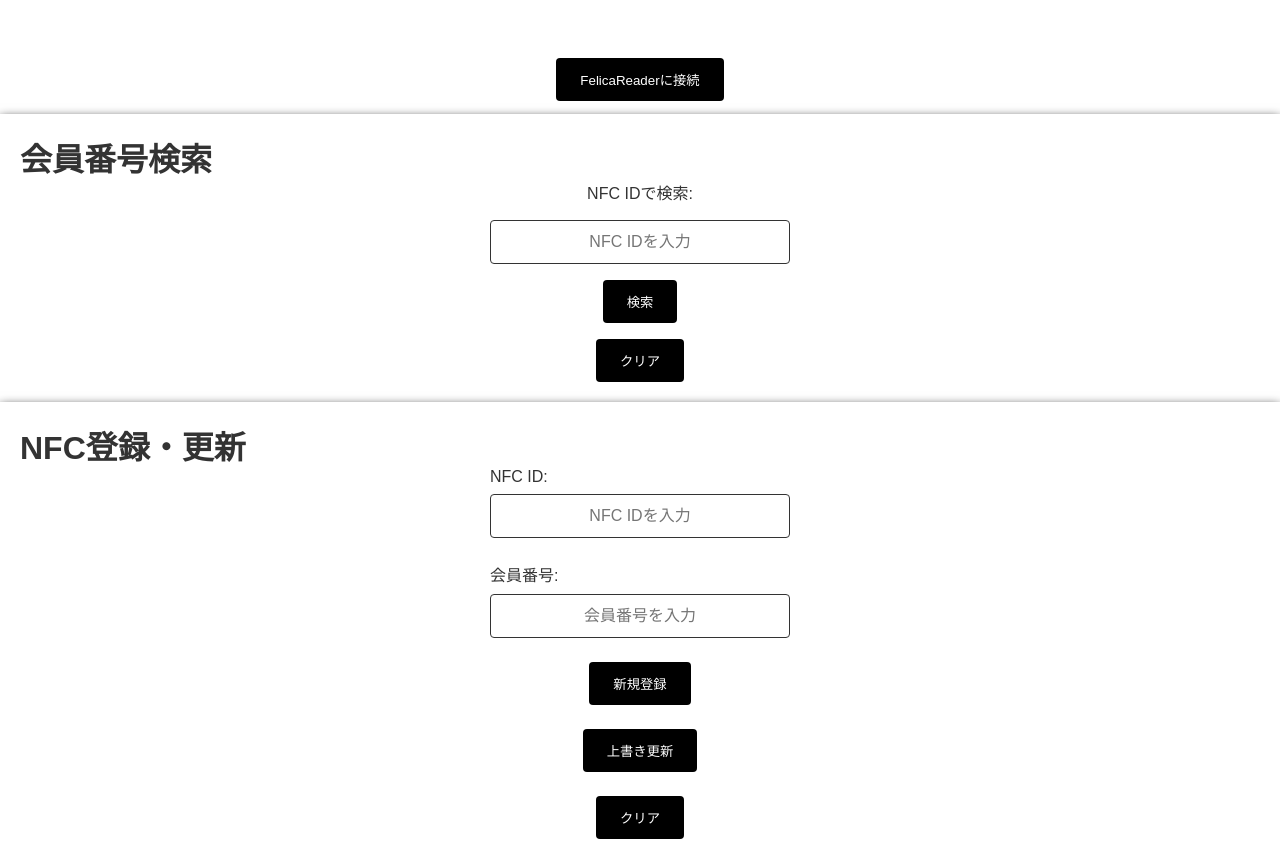
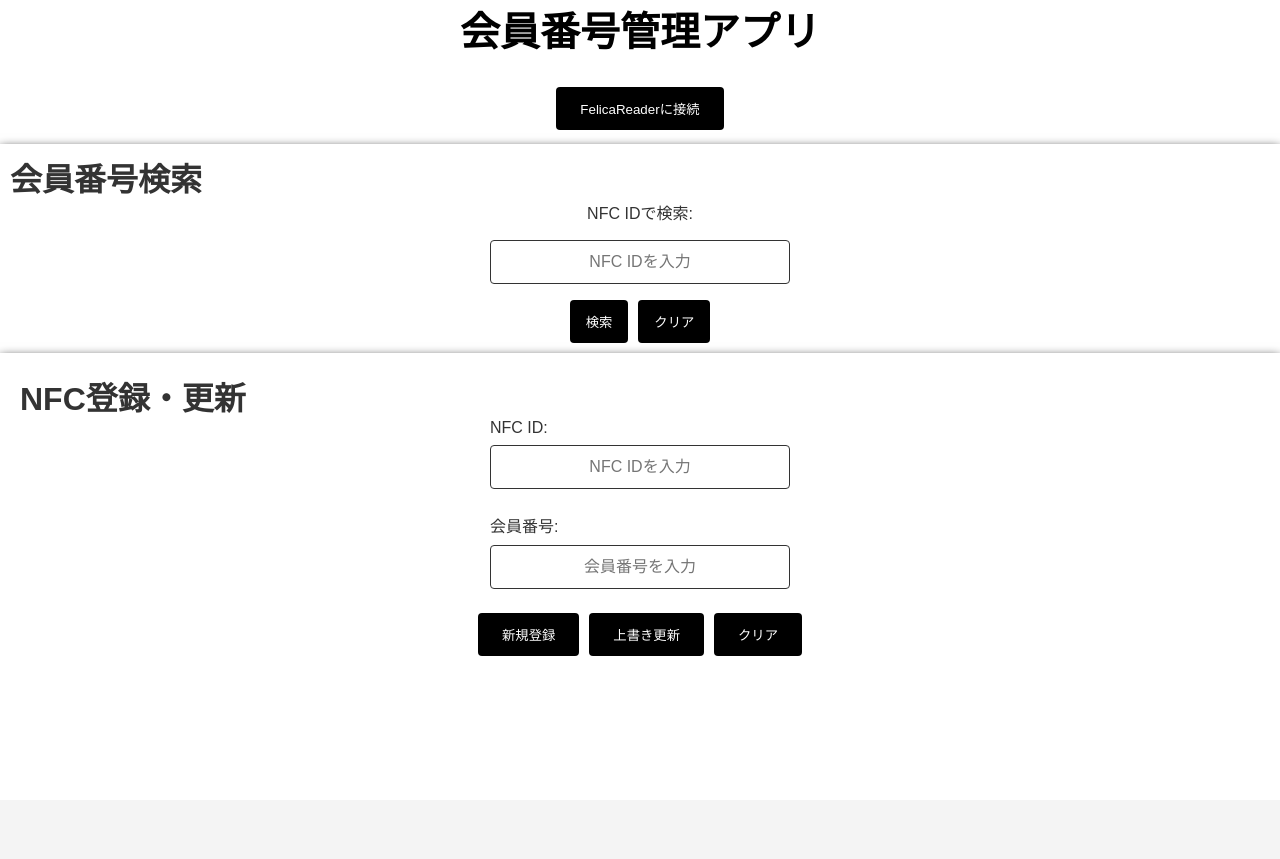
Before and after one commit to EngineerCafeJP/engineercafe_nfc, a React (Vite) app: page / in a window 1280 px wide. After the commit the page ends 800 px from the top, so only its background shows below. Built offline with nearby package versions, Linux system fonts and the light colour scheme; no server answers.

Commit message:
adjust layout

```diff
--- a/src/pages/RegisterNFC.jsx
+++ b/src/pages/RegisterNFC.jsx
@@ -115,9 +115,11 @@ function RegisterNFC() {
             placeholder="会員番号を入力"
           />
         </div>
-        <button type="submit" onClick={handleRegisterClick} className="submit-button">新規登録</button>
-        <button type="button" onClick={handleUpdateClick} className="submit-button">上書き更新</button>
-        <button onClick={handleFormClear} className="submit-button">クリア</button>
+        <div class="button-container">
+          <button type="submit" onClick={handleRegisterClick} className="submit-button">新規登録</button>
+          <button type="button" onClick={handleUpdateClick} className="submit-button">上書き更新</button>
+          <button onClick={handleFormClear} className="submit-button">クリア</button>
+        </div>
       </form>
     </div>
   );
--- a/src/pages/SearchMember.jsx
+++ b/src/pages/SearchMember.jsx
@@ -42,8 +42,10 @@ function SearchMember() {
           className="input-field"
           placeholder="NFC IDを入力"
         />
-        <button onClick={handleSearch} className="search-button">検索</button>
-        <button onClick={handleFormClear} className="search-button">クリア</button>
+        <div class="button-container">
+          <button onClick={handleSearch} className="search-button">検索</button>
+          <button onClick={handleFormClear} className="search-button">クリア</button>
+        </div>
       </div>
       {number && (
         <div className="result-container">
--- a/src/styles/Home.css
+++ b/src/styles/Home.css
@@ -21,7 +21,7 @@ body {
 
 .app-title {
   font-size: 2.5rem;
-  margin-bottom: 2rem;
+  margin-bottom: 1rem;
   color: #000;
   font-weight: bold;
 }
@@ -54,7 +54,7 @@ body {
 }
 
 .felica-button {
-  margin-top: 2em;
+  margin-top: 1em;
   padding: 0.75rem 1.5rem;
   background-color: #000;
   color: #fff;
--- a/src/styles/RegisterNFC.css
+++ b/src/styles/RegisterNFC.css
@@ -33,6 +33,11 @@ body {
   gap: 0.5rem;
 }
 
+.button-container {
+  display: flex; /* Flexboxを使用 */
+  gap: 10px;     /* ボタンの間隔を設定 */
+}
+
 .input-field {
   padding: 0.75rem;
   border: 1px solid #333;
--- a/src/styles/SearchMember.css
+++ b/src/styles/SearchMember.css
@@ -16,7 +16,7 @@ body {
   align-items: center;
   justify-content: center;
   background-color: #fff;
-  padding: 20px;
+  padding: 10px;
   box-shadow: 0px 4px 10px rgba(0, 0, 0, 1);
 }
 
@@ -25,6 +25,11 @@ body {
   flex-direction: column;
   align-items: center;
   gap: 1rem;
+}
+
+.button-container {
+  display: flex; /* Flexboxを使用 */
+  gap: 10px;     /* ボタンの間隔を設定 */
 }
 
 .input-field {
@@ -42,7 +47,7 @@ body {
 }
 
 .search-button {
-  padding: 0.75rem 1.5rem;
+  padding: 0.75rem 1rem;
   background-color: #000;
   color: #fff;
   border: none;
@@ -56,7 +61,7 @@ body {
 }
 
 .result-container {
-  margin-top: 2rem;
+  margin-top: 1rem;
   text-align: center;
 }
 
```
